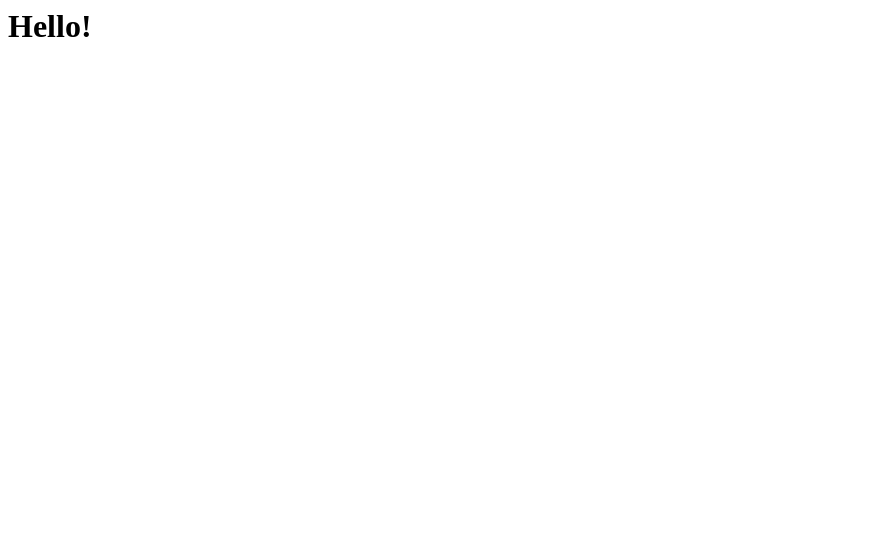
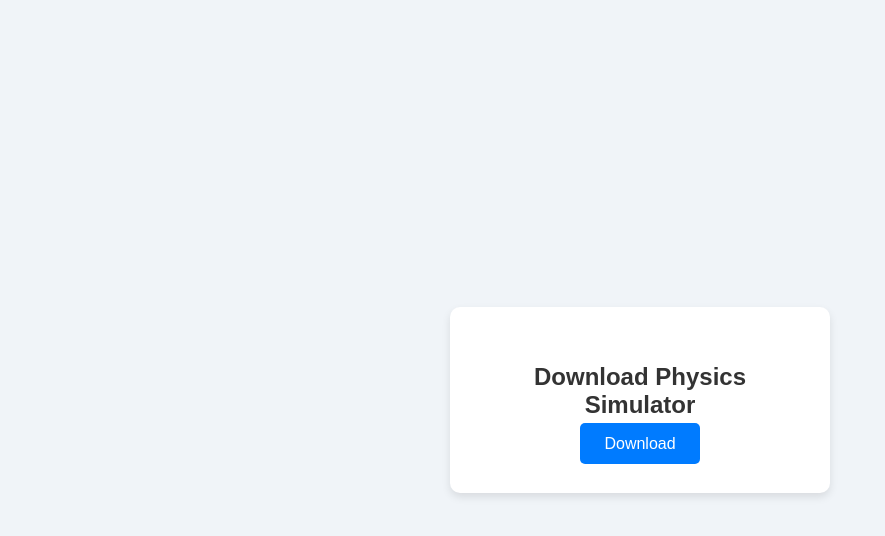
Before and after one commit to LohTv/pagestest1, a plain HTML site: page index.html in a window 1280 px wide. Shown: the whole page, without its empty margins (0-885 px from the left). Drawn offline with Linux system fonts and the light colour scheme.

Commit message:
Update index.html

```diff
--- a/index.html
+++ b/index.html
@@ -1 +1,68 @@
-<h1>Hello!</h1>
+<!DOCTYPE html>
+<html lang="en">
+<head>
+    <meta charset="UTF-8">
+    <meta name="viewport" content="width=device-width, initial-scale=1.0">
+    <title>Physics Simulator Download</title>
+    <style>
+        body {
+            font-family: Arial, sans-serif;
+            display: flex;
+            justify-content: center;
+            align-items: center;
+            height: 100vh;
+            background-color: #f0f4f8;
+            margin: 0;
+        }
+
+        .container {
+            text-align: center;
+            background-color: #fff;
+            padding: 40px;
+            border-radius: 10px;
+            box-shadow: 0 4px 8px rgba(0, 0, 0, 0.1);
+            width: 300px;
+        }
+
+        h1 {
+            font-size: 24px;
+            color: #333;
+        }
+
+        .btn {
+            padding: 12px 24px;
+            font-size: 16px;
+            color: white;
+            background-color: #007BFF;
+            border: none;
+            border-radius: 5px;
+            cursor: pointer;
+            text-decoration: none;
+        }
+
+        .btn:hover {
+            background-color: #0056b3;
+        }
+    </style>
+</head>
+<body>
+
+    <div class="container">
+        <h1>Download Physics Simulator</h1>
+        <a href="#" class="btn" id="downloadBtn">Download</a>
+    </div>
+
+    <script>
+        document.getElementById('downloadBtn').addEventListener('click', function() {
+            const githubRawUrl = 'https://raw.githubusercontent.com/LohTv/Physics-simulator/main/Main(dont_confuse_with_main).py';
+            const link = document.createElement('a');
+            link.href = githubRawUrl;
+            link.download = 'PhysicsSimulator.py'; // This is the default filename
+            document.body.appendChild(link);
+            link.click();
+            document.body.removeChild(link);
+        });
+    </script>
+
+</body>
+</html>
```
